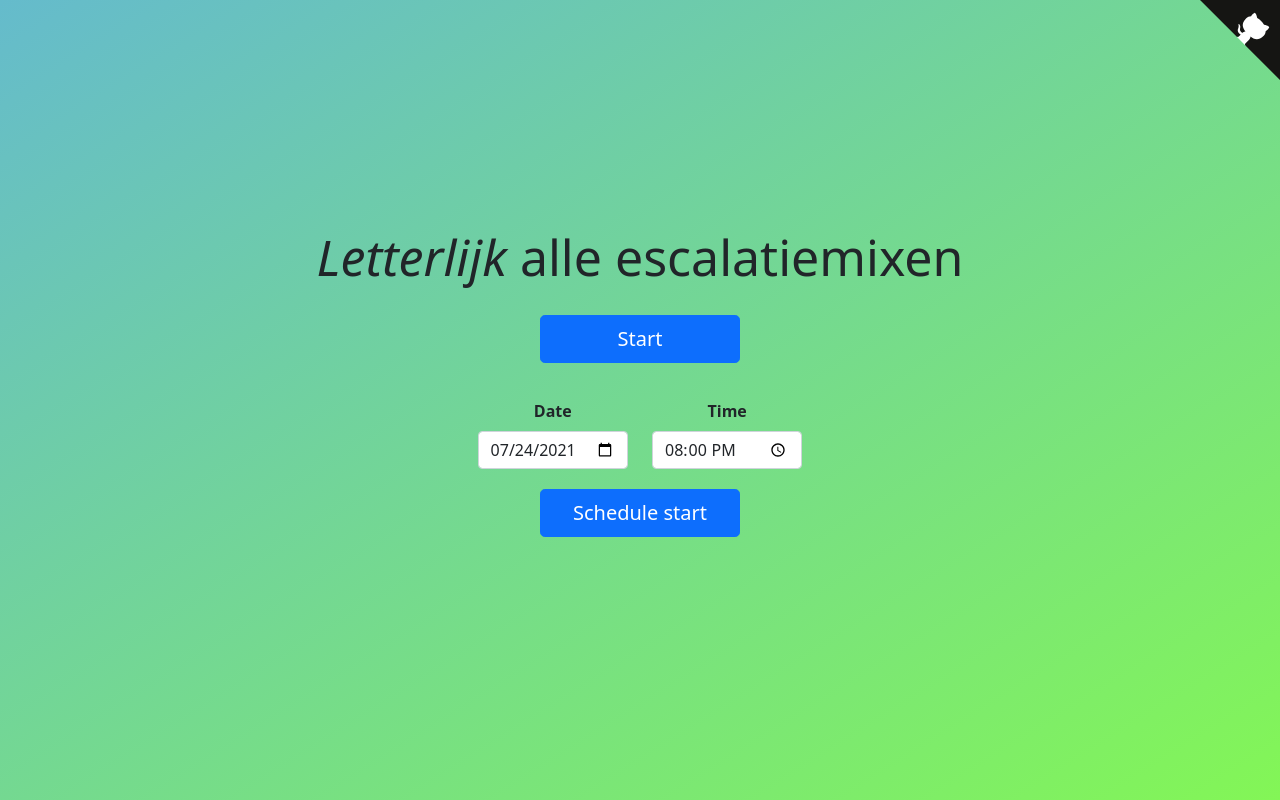
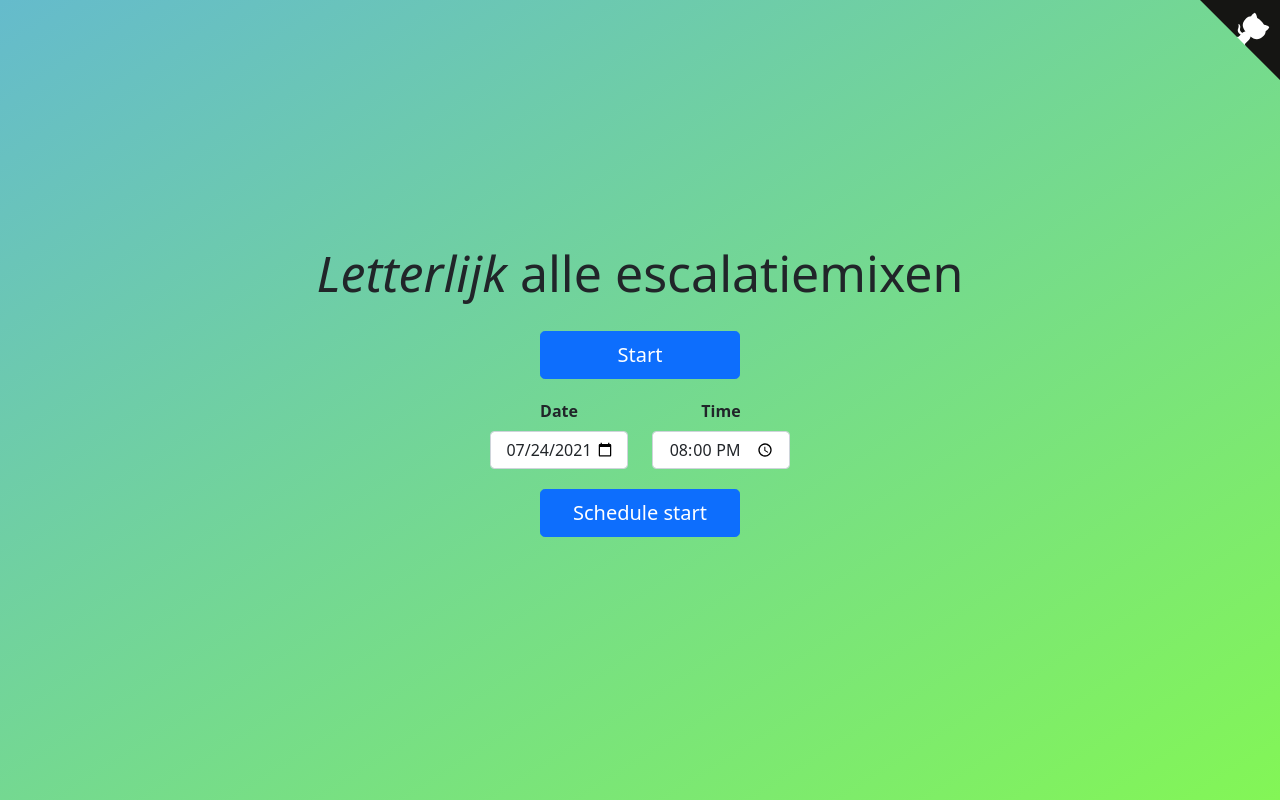
Before and after one commit to Davvos11/escalatiemix, a React (Create React App) app: page / in a window 1280 px wide. Built offline with nearby package versions, Linux system fonts and the light colour scheme.

Commit message:
cleanup and styling

```diff
--- a/package.json
+++ b/package.json
@@ -1,6 +1,6 @@
 {
   "name": "escalatiemix",
-  "homepage": "https://dovatvis.nl/escalatie",
+
   "version": "0.1.0",
   "private": true,
   "dependencies": {
--- a/src/App.tsx
+++ b/src/App.tsx
@@ -149,8 +149,6 @@ class App extends Component<{}, state> {
         if (this.state.startAt) {
             const diff = this.state.startAt.diff(moment());
 
-            console.log('tick');
-
             if (diff < 0) {
                 this.setState({
                     started: true
--- a/src/ScheduleForm.tsx
+++ b/src/ScheduleForm.tsx
@@ -32,7 +32,7 @@ export class ScheduleForm extends Component<ScheduleFormProps, SccheduleFormStat
         const now = moment();
 
         return (
-            <Form onSubmit={(event) => onSubmit(this.state, event)} {...props}>
+            <Form onSubmit={(event) => onSubmit(this.state, event)} {...props} className={styles.forms}>
                 <Row xs={1} sm={2}>
                     <Col>
                         <Form.Group controlId="schedule-date">
@@ -44,7 +44,7 @@ export class ScheduleForm extends Component<ScheduleFormProps, SccheduleFormStat
                     <Col>
                         <Form.Group controlId="schedule-time">
                             <Form.Label className="fw-bold">Time</Form.Label>
-                            <Form.Control name="time" type="time" min={now.format('HH:mm')}
+                            <Form.Control name="time" type="time"
                                 value={this.state.time} onChange={(event) => this.setState({time: event.target.value})} />
                         </Form.Group>
                     </Col>
--- a/src/styles.module.css
+++ b/src/styles.module.css
@@ -135,3 +135,13 @@ h1 {
     width: 0;
     border-color: transparent;
 }
+
+@media screen and (min-width: 576px) {
+    .forms {
+        width: 300px;
+    }
+}
+
+.forms input {
+    text-align: center;
+}
```
